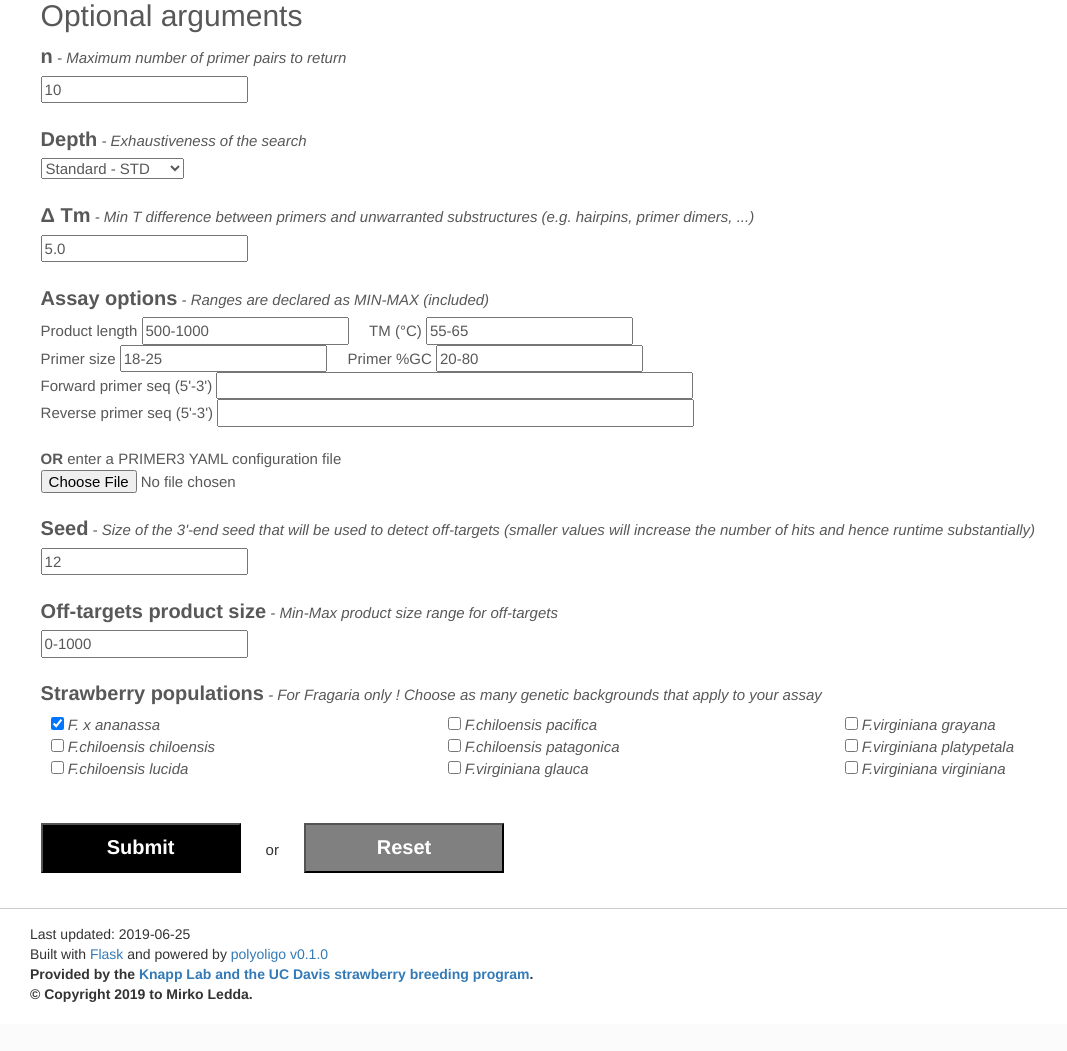
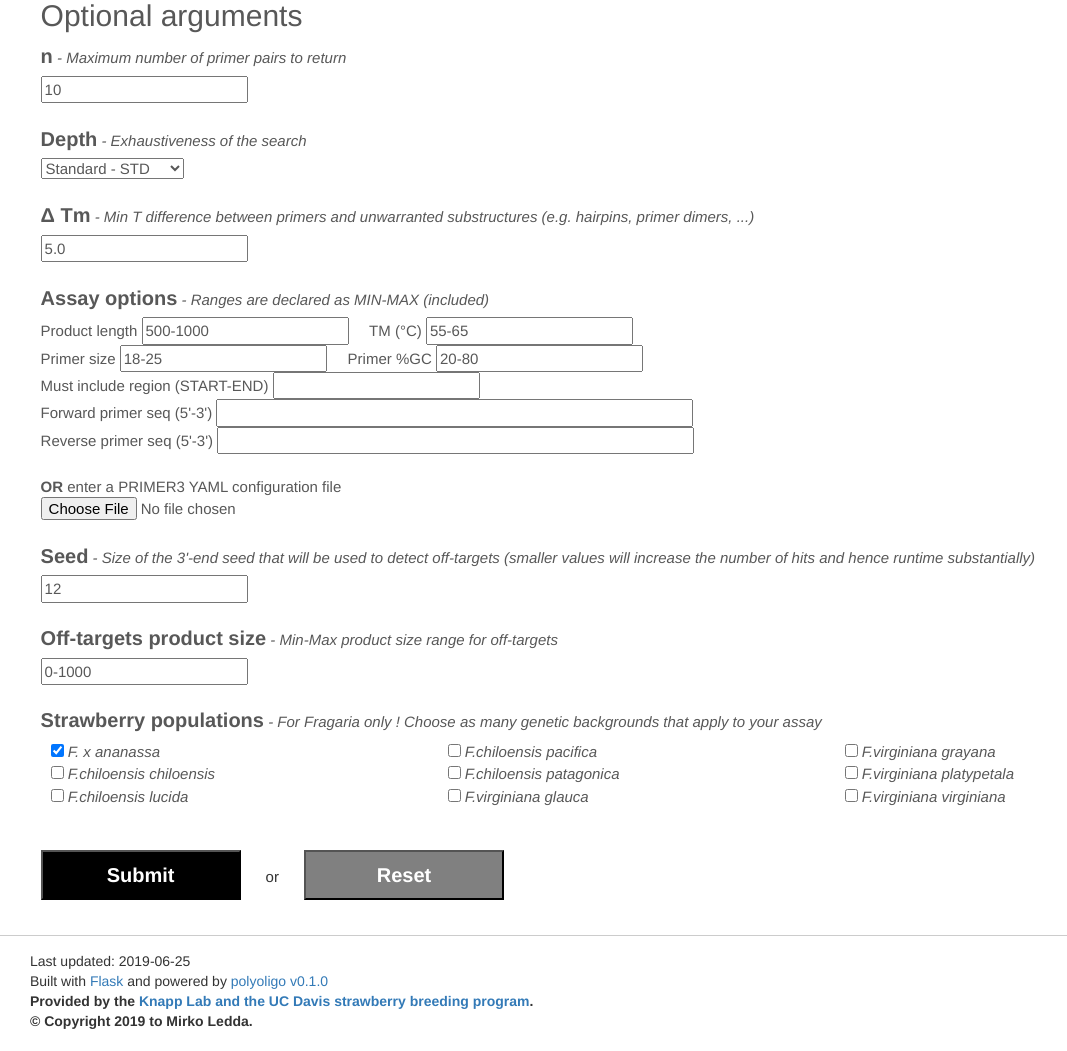
Before and after one commit to MirkoLedda/polyoligo, a Flask app: page /pcr in a window 1280 px wide. Shown: the part 288-1339 px from the top of the page, without its empty margins (0-1067 px from the left). Before the commit the page ends 1290 px from the top, so only its background shows below. Run offline with Flask 2, Linux system fonts and the light colour scheme; some libraries are stand-ins or nearby versions.

Commit message:
added included target for pcr

```diff
--- a/sample_data/primer3_example.yaml
+++ b/sample_data/primer3_example.yaml
@@ -9,3 +9,4 @@ PRIMER_MAX_GC: 80.0
 PRIMER_SALT_MONOVALENT: 50.0
 PRIMER_PRODUCT_SIZE_RANGE:
   - [500, 1000]
+SEQUENCE_PRIMER_REVCOMP: TTAAGACAACCGAGGTCGCC
--- a/webapp/app.py
+++ b/webapp/app.py
@@ -260,6 +260,7 @@ def pcr():
         p_tm = request.form.get("p_tm")
         p_size = request.form.get("p_size")
         p_gc = request.form.get("p_gc")
+        p_include = request.form.get("p_include")
         p_seq_F = request.form.get("p_seq_F")
         p_seq_R = request.form.get("p_seq_R")
 
@@ -297,10 +298,17 @@ def pcr():
             else:
                 primer3["PRIMER_MIN_GC"] = r
                 primer3["PRIMER_MAX_GC"] = r
+        if len(p_include) > 0:
+            r = parse_range(p_include)
+            start = int(kwargs["roi"].strip().split(":")[1].split("-")[0])
+            if isinstance(r, list):
+                primer3["SEQUENCE_TARGET"] = [r[0]-start, r[1]-r[0]]
+            else:
+                primer3["SEQUENCE_TARGET"] = [r-start, 1]
         if len(p_seq_F) > 0:
             primer3["SEQUENCE_PRIMER"] = p_seq_F
         if len(p_seq_R) > 0:
-            primer3["SEQUENCE_PRIMER_REVCOMP"] = p_seq_F
+            primer3["SEQUENCE_PRIMER_REVCOMP"] = p_seq_R
 
         with open(primer3_yaml, "w") as f:
             yaml.dump(primer3, f)
--- a/webapp/templates/pcr.html
+++ b/webapp/templates/pcr.html
@@ -65,6 +65,7 @@
             TM (&#xb0;C) <input name="p_tm" type="string" value="55-65"><br>
             Primer size <input name="p_size" type="string" value="18-25">&nbsp&nbsp&nbsp&nbsp
             Primer %GC <input name="p_gc" type="string" value="20-80"><br>
+            Must include region (START-END) <input name="p_include" type="string" value=""><br>
             Forward primer seq (5'-3') <input name="p_seq_F" type="string" value="" size=50><br>
             Reverse primer seq (5'-3') <input name="p_seq_R" type="string" value="" size=50><br><br>
             <b>OR</b> enter a PRIMER3 YAML configuration file &nbsp <input type="file" name="primer3_file" accept=".yaml"><br>
```
Also changed, not shown: src/polyoligo/lib_primer3.py (+4 -5 lines).
